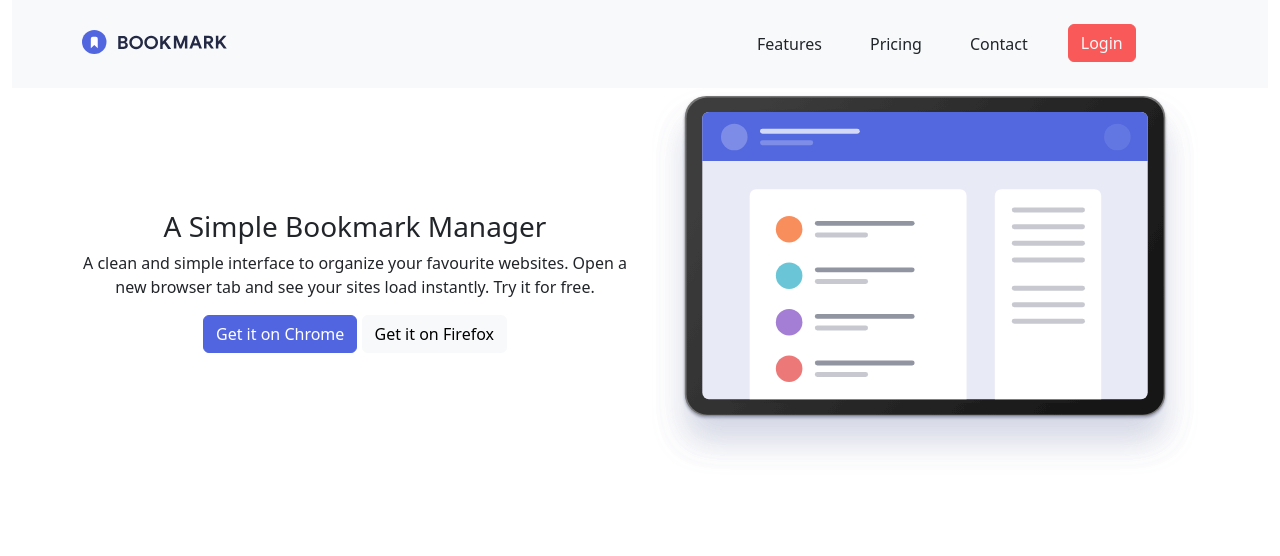
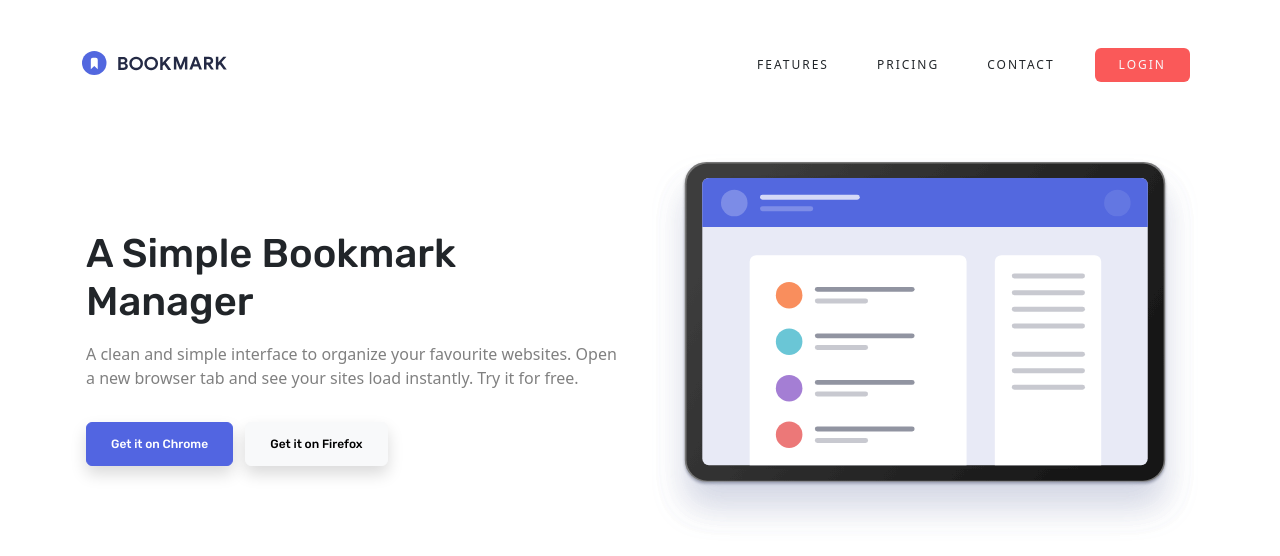
Before and after one commit to laradelrio/Sprint_2.github.io, a website: page index.html in a window 1280 px wide. Drawn offline with nearby package versions, Linux system fonts and the light colour scheme.

```diff
--- a/index.html
+++ b/index.html
@@ -4,6 +4,7 @@
 <head>
     <meta charset="UTF-8">
     <meta name="viewport" content="width=0, initial-scale=1.0">
+    <link href="https://fonts.googleapis.com/css2?family=Rubik:wght@500&display=swap" rel="stylesheet">
     <link rel="stylesheet" href="styles\main.css">
     <title>Sprint_2</title>
 </head>
@@ -11,8 +12,8 @@
 <body>
 
     <div class="container-fluid">
-        <nav class="navbar navbar-expand-lg navbar-light bg-light">
-            <div class="container ">
+        <nav class="navbar navbar-expand-lg navbar-light mt-4 ">
+            <div class="container">
                 <div class="col-md-6 col-lg-7">
                 <a class="navbar-brand" href="#">
                     <img src="Imagenes\logo-bookmark.svg" alt="Logo Bookmark" width="145" height="24"
@@ -36,7 +37,7 @@
                             <a class="nav-link text-dark" href="#">Contact</a>
                         </li>
                         <li class="nav-item m-3">
-                            <a href="#" class="btn btn-secondary text-light">Login</a>
+                            <a href="#" class="nav-link text-light bg-secondary pe-4 ps-4 pt-2 pb-2 rounded ;">Login</a>
                         </li>
                     </ul>
                 </div>
@@ -45,12 +46,12 @@
     </div>
 
     <div class="container m">
-        <div class="row justify-content-center align-items-center">
-          <div class="col-12 col-md-6 order-2 order-md-1 text-center">
-            <h3>A Simple Bookmark Manager</h3>
+        <div class="row justify-content-center align-items-center mt-5">
+          <div class="col-12 col-md-6 order-2 order-md-1 text-center text-md-start p-3 ">
+            <h3 >A Simple Bookmark Manager</h3>
             <p> A clean and simple interface to organize your favourite websites. Open a new browser tab and see your sites load instantly. Try it for free.</p>
-            <button type="button" class="btn btn-primary">Get it on Chrome</button>
-            <button type="button" class="btn btn-light">Get it on Firefox</button>
+            <button type="button" class="btn btn-primary shadow me-2">Get it on Chrome</button>
+            <button type="button" class="btn btn-light shadow">Get it on Firefox</button>
           </div>
           <div class="col-12 col-md-6 order-1 order-md-2">
             <img class="img-responsive" width="100%" src="Imagenes\illustration-hero.svg" alt="computer screen">
--- a/styles/main.scss
+++ b/styles/main.scss
@@ -1,14 +1,42 @@
 
 //Variables
+//Primary colors;
 $primary: #5265E1;
 $secondary:#FA5959;
 
-nav {
-    li{
-    color: black ;
-
+$nav-link-font-size: 0.75rem;
+$nav-link-font-weight: 500;
+nav{
+    text-transform: uppercase;
+    letter-spacing: 2px;
+    button{
+        text-transform: uppercase;
+        letter-spacing: 2px;
     }
 }
+
+$btn-padding-x: 1.5rem;
+$btn-padding-y: 0.75rem;
+$btn-font-family: 'Rubik', sans-serif;
+
+//Headings:
+$h3-font-size: 2.5rem;
+$headings-font-weight: 575;
+$headings-font-family:'Rubik', sans-serif;
+$headings-margin-bottom: 1rem;
+$btn-font-weight: light;
+$btn-font-size: 12px;;
+
+//paragraph
+$paragraph-margin-bottom: 2rem;
+
+body {
+    p{
+        color: gray;
+    }
+}
+
+//Buttons
 
 
 
```
Also changed, not shown: styles/main.css, 1 other file.
